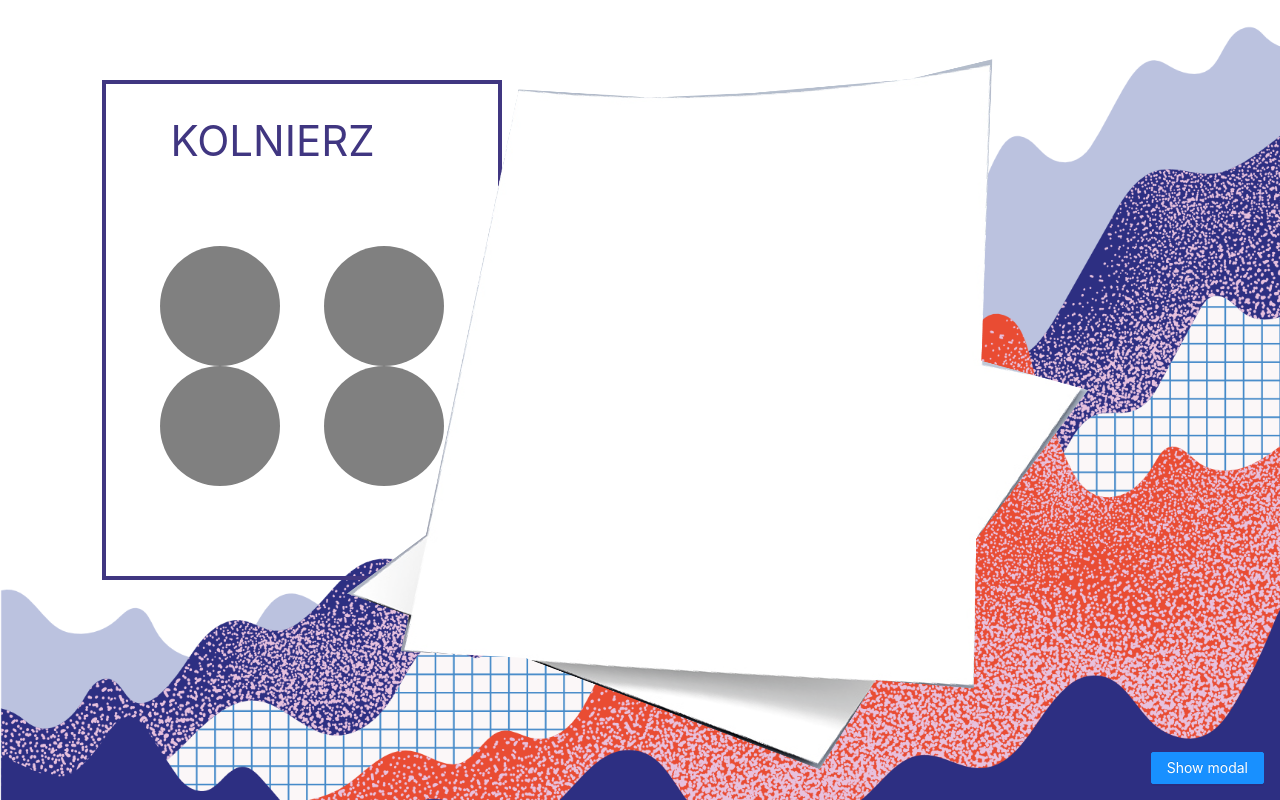
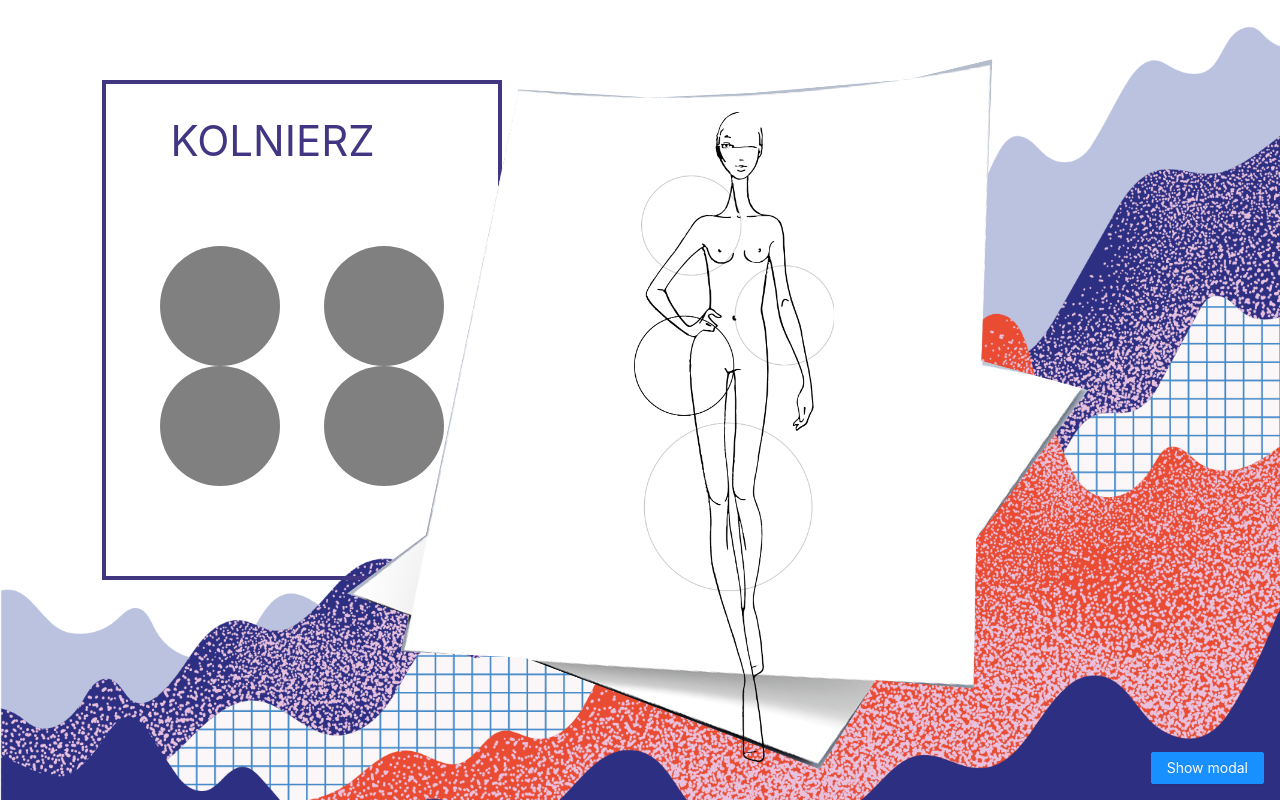
Before and after one commit to MateuszMamczarz/BombyxMaster, a React (Create React App) app: page / in a window 1280 px wide. Built offline with nearby package versions, Linux system fonts and the light colour scheme.

Commit message:
Add dress in correct position

```diff
--- a/src/App.css
+++ b/src/App.css
@@ -41,6 +41,9 @@
   background-size: cover;
   width: 200px;
   height: 650px;
+  position: relative;
+  left: 42%;
+  top: 14%;
 }
 
 .sheets {
--- a/src/App.jsx
+++ b/src/App.jsx
@@ -42,7 +42,7 @@ class App extends React.Component {
       <section className="main-section" >
         <Picker options={['test1', 'test2', 'test3', 'test4']} title="KOLNIERZ" />
         <Sheets>
-          {/* <Dress /> */}
+          <Dress />
         </Sheets>
         <Button type="primary" onClick={() => this.setModalVisible(true)} style={{ position: 'fixed', right: '16px', bottom: '16px' }} >
           Show modal
```
